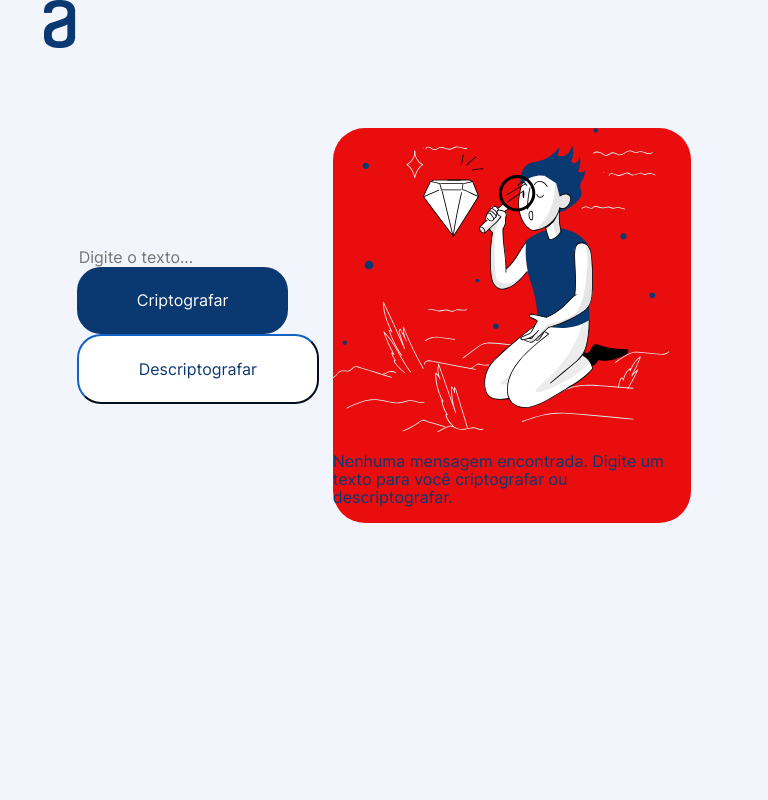
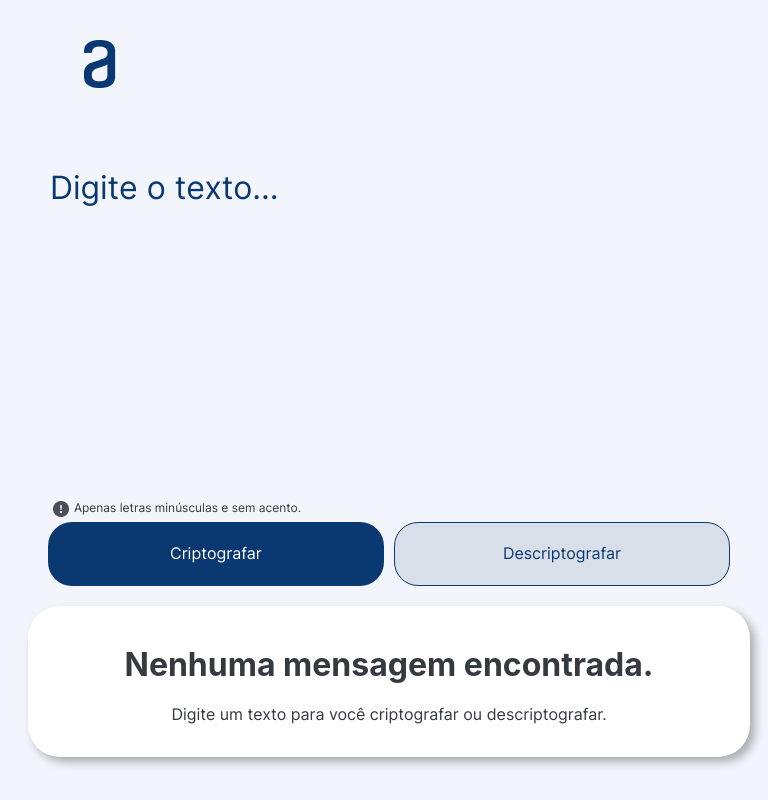
Before and after one commit to Pidiotto/decoder, a plain HTML site: page index.html in a window 768 px wide. Drawn offline with Linux system fonts and the light colour scheme; a web font is replaced by a local one.

Commit message:
Finalização do Layout e responsividade

```diff
--- a/index.html
+++ b/index.html
@@ -25,19 +25,24 @@
     <main class="corpo">
         <div class="left-section">
             <!-- Campo para digitar o texto a ser encriptografado -->
-            <input type="text" id="texto" placeholder="Digite o texto...">
+            <textarea id="texto" placeholder="Digite o texto..."></textarea>
+
+            <div class="aviso"><img class="alert-icon" src="/img/alert-icon.png">Apenas letras minúsculas e sem acento.
+            </div>
 
             <!-- Botoes para criptografar e descriptografar  -->
-            <div class="Botoes">
-                <button id="criptografar">Criptografar</button>
-                <button id="descriptografar">Descriptografar</button>
+            <div class="botoes__">
+                <button class="common-button" id="criptografar">Criptografar</button>
+                <button class="common-button" id="descriptografar">Descriptografar</button>
             </div>
         </div>
 
         <!-- imagem ao lado direito/centro da página  -->
         <div class="right-section">
-            <img src="/img/looking.svg" alt="Looking">
-            <p>Nenhuma mensagem encontrada. Digite um texto para você criptografar ou descriptografar. </p>
+            <img class="img-looking" src="/img/looking.svg" alt="Looking">
+            <h1>Nenhuma mensagem encontrada.</h1>
+            <h2>Digite um texto para você criptografar ou descriptografar. </h2>
+            <button id="copiar" class="common-button">Copiar</button>
         </div>
 
     </main>
--- a/style/style.css
+++ b/style/style.css
@@ -2,82 +2,251 @@
     --cor-azul-forte: #0a3871;
     --cor-azul-back: #f3f5fc;
     --cor-branco: #FFFFFF;
+    --cor-cinza: #d8dfe8;
 }
 
 body {
-    height: 100vh;
+    height: 90vh;
     background-color: var(--cor-azul-back);
     color: #0a3871;
     box-sizing: border-box;
     font-family: 'Inter', sans-serif;
 }
 
+header {
+    margin: 0px;
+}
+
+.logo-topo {
+    margin-top: 40px;
+    margin-left: 40px;
+}
+
 .corpo {
     display: flex;
     align-items: center;
     justify-content: space-between;
-    margin: 10%;
+    margin-left: 5%;
+
 }
 
-.left-section {}
+.left-section {
+    margin-right: 20px;
+    margin-left: 100px;
+}
 
-.botoes {
+.aviso {
+    font-size: 12px;
+    color: #343a40;
+    margin: 5px;
+    font-weight: 400;
+}
+
+.aviso img.alert-icon {
+    vertical-align: middle;
+    margin-right: 5px;
+}
+
+.botoes__ {
+    width: 100%;
+    justify-content: center;
     display: flex;
-    justify-content: space-between;
+    gap: 10px;
+}
 
+.common-button {
+    border-radius: 24px;
+    height: 70px;
+    width: 30vh;
+    font-weight: 400;
+    font-size: 16px;
+    cursor: pointer;
+    box-shadow: inset 0 0 10px rgba(0, 0, 0, 0);
+
+}
+
+.common-button:hover {
+    box-shadow: inset 0 0 10px rgb(140, 129, 236);
 }
 
 #criptografar {
     border: none;
-    border-radius: 24px;
     background-color: var(--cor-azul-forte);
     color: var(--cor-branco);
-    padding: 24px 60px;
-
 }
 
 #descriptografar {
-    border-color: #0a3871;
-    border-radius: 24px;
-    background-color: var(--cor-branco);
+    background-color: var(--cor-cinza);
     color: var(--cor-azul-forte);
-    padding: 24px 60px;
-
+    border: 1px solid #0a3871;
 }
 
 .right-section {
-    background-color: #e90d0d;
+    background-color: var(--cor-branco);
     border-radius: 32px;
     align-items: center;
+    height: 80vh;
+    width: 400px;
+    box-shadow: 5px 5px 10px rgba(0, 0, 0, 0.3);
+    text-align: center;
+    margin-right: 100px;
+    padding: 20px;
 }
 
+.img-looking {
+    width: 65%;
+    margin-top: 20%;
+}
 
-input {
-    border: none;
-    outline: none;
+#copiar {
+    background-color: var(--cor-cinza);
+    color: var(--cor-azul-forte);
+    border: 1px solid #0a3871;
+    display: none;
+}
+
+h1 {
+    color: #343a40;
+    font-weight: 700;
+}
+
+h2 {
+    font-size: 16px;
+    font-weight: 400;
+    color: #343a40;
 }
 
 #texto {
     background-color: transparent;
+    color: var(--cor-azul-forte);
+    font-weight: 400;
+    height: 500px;
+    width: 500px;
+    overflow: hidden;
+    word-wrap: break-word;
+    border: none;
+    outline: none;
+    resize: none;
+    font-size: 32px;
 }
 
-/* Estilo específico para a caixa de texto de entrada */
-/* #texto { */
-/* width: 40%; */
-/* Largura desejada (40% da área central) */
+#texto::placeholder {
+    color: var(--cor-azul-forte);
+    font-weight: 400;
+    font-size: 32px;
 
-/* padding: 10px; */
-/* Adicione preenchimento conforme necessário */
+}
 
-/* font-family: 'Inter', sans-serif; */
-/* Sua fonte desejada */
+/* Tamanho para Tablets */
 
-/* font-size: 16px; */
-/* Tamanho da fonte desejado */
+@media only screen and (min-width: 601px) and (max-width: 1024px) {
+    .corpo {
+        margin-left: 5%;
+    }
 
-/* color: #0a3871; */
-/* Cor do texto (azul no caso) */
+    .logo-topo {
+        margin-bottom: 10%;
+    }
 
-/*  */
-/* Fundo transparente para remover bordas */
-/* } */
+    .left-section {
+        width: 90%;
+        margin-left: auto;
+        margin-right: auto;
+    }
+
+    .right-section {
+        width: 90%;
+        margin-top: 20px;
+        margin-left: auto;
+        margin-right: auto;
+        margin-bottom: 10px;
+        height: auto;
+    }
+
+    #texto {
+        width: 100%;
+        /* Ocupa a largura total */
+        height: 40vh;
+    }
+
+    .botoes__ {
+        width: 100%;
+        display: flex;
+        justify-content: center;
+    }
+
+    .common-button {
+        width: 60%;
+        height: 8vh;
+        /* Ocupa a largura total */
+        margin-left: auto;
+        margin-right: auto;
+
+    }
+
+    .corpo {
+        flex-direction: column;
+        margin-left: 10px;
+    }
+
+    .img-looking {
+        display: none;
+        /* Esconde a imagem "looking" */
+    }
+}
+
+
+/*Tamanho para celulares */
+
+@media only screen and (max-width: 600px) {
+    .corpo {
+        flex-direction: column;
+        margin-left: 10px;
+    }
+
+    .logo-topo {
+        margin-bottom: 10%;
+    }
+
+
+    .left-section {
+        width: 90%;
+        height: auto;
+        margin-left: auto;
+        margin-right: auto;
+    }
+
+    .right-section {
+        width: 90%;
+        margin-left: auto;
+        margin-right: auto;
+        height: auto;
+    }
+
+    #texto {
+        width: 100%;
+        /* Ocupa a largura total */
+        height: 40vh;
+    }
+
+    .botoes__ {
+        width: 100%;
+        margin-top: 0;
+        display: flex;
+        align-items: center;
+        flex-direction: column;
+
+    }
+
+    .common-button {
+        width: 100%;
+        /* Ocupa a largura total */
+        margin-bottom: 10px;
+        /* Espaçamento entre os botões */
+    }
+
+    .img-looking {
+        display: none;
+        /* Esconde a imagem "looking" */
+    }
+}
```
Also changed, not shown: img/alert-icon.png (added).
